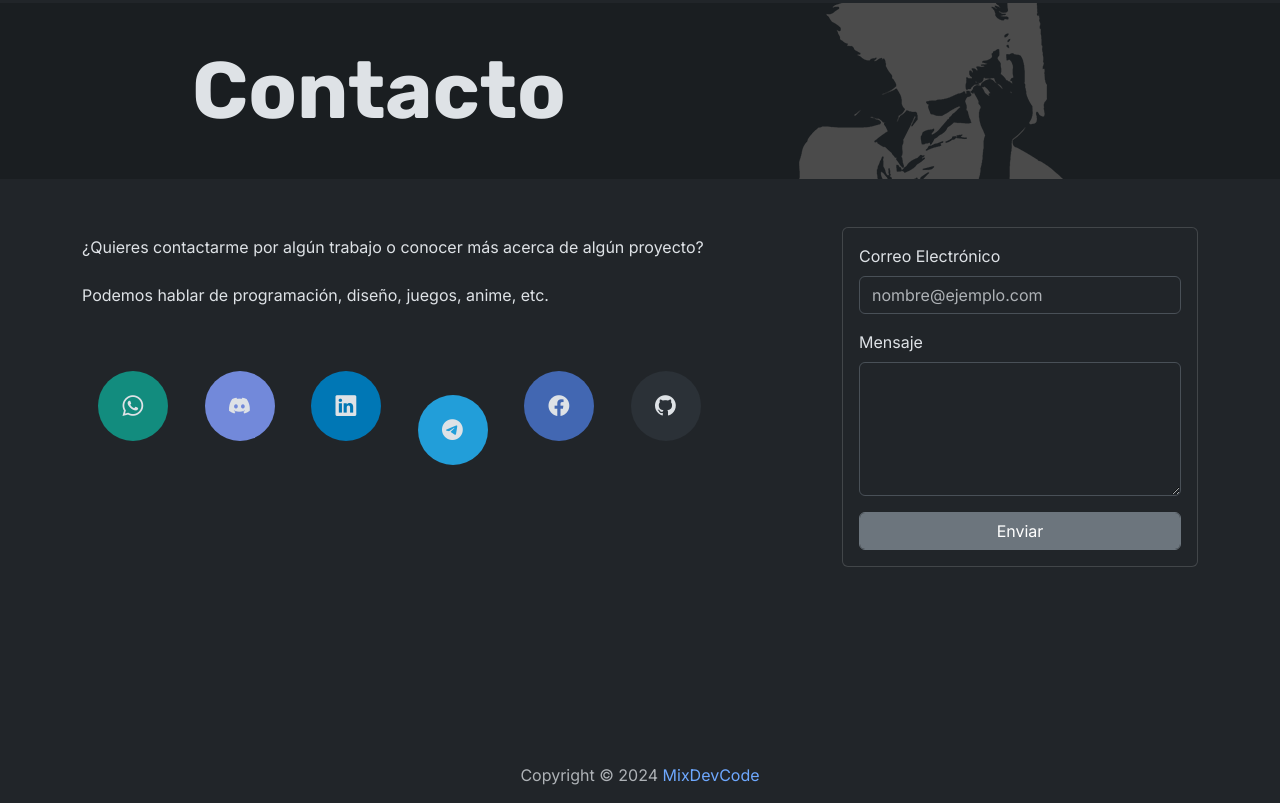
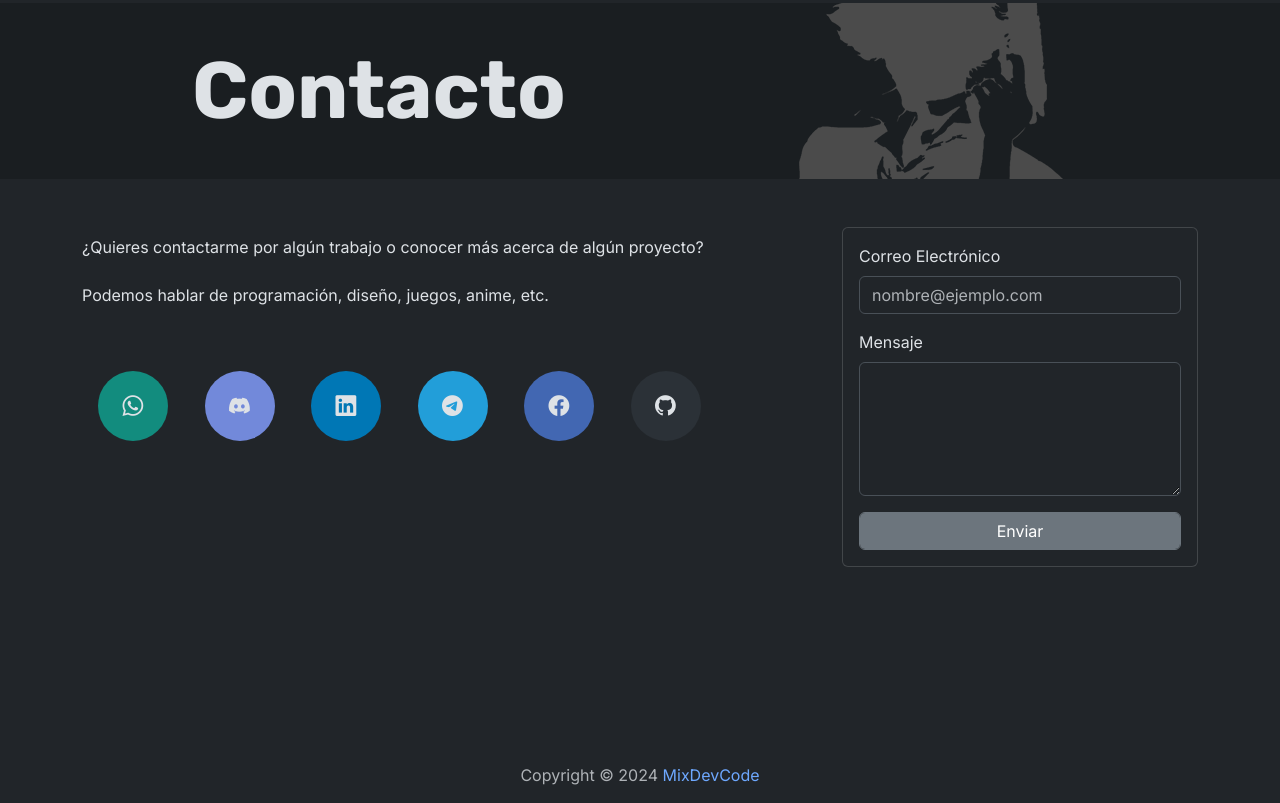
Before and after one commit to MixDevCode/portfolio, a plain HTML site: page index.html in a window 1280 px wide. Shown: the part 5447-6250 px from the top of the page. Drawn offline with nearby package versions, Linux system fonts and the light colour scheme; some packages are replaced by stand-ins of ours; a script that the page names is missing.

Commit message:
pequeño fix

```diff
--- a/index.html
+++ b/index.html
@@ -476,7 +476,7 @@
           <a href="https://www.linkedin.com/in/lucas-scifo" target="_blank"
             class="btn btn-circle btn-circle-xl me-3 ms-3 mt-5 mb-5" style="background-color: #0077B5;"><i
               class="bi bi-linkedin"></i></a>
-          <a href="https://t.me/mixDC" target="_blank" class="btn btn-circle btn-circle-xl me-3 ms-3 mt-5"
+          <a href="https://t.me/mixDC" target="_blank" class="btn btn-circle btn-circle-xl me-3 ms-3 mt-5 mb-5"
             style="background-color: #229ED9;"><i class="bi bi-telegram"></i></a>
           <a href="https://www.facebook.com/lucass.fs" target="_blank"
             class="btn btn-circle btn-circle-xl me-3 ms-3 mt-5 mb-5" style="background-color: #4267B2;"><i
```
